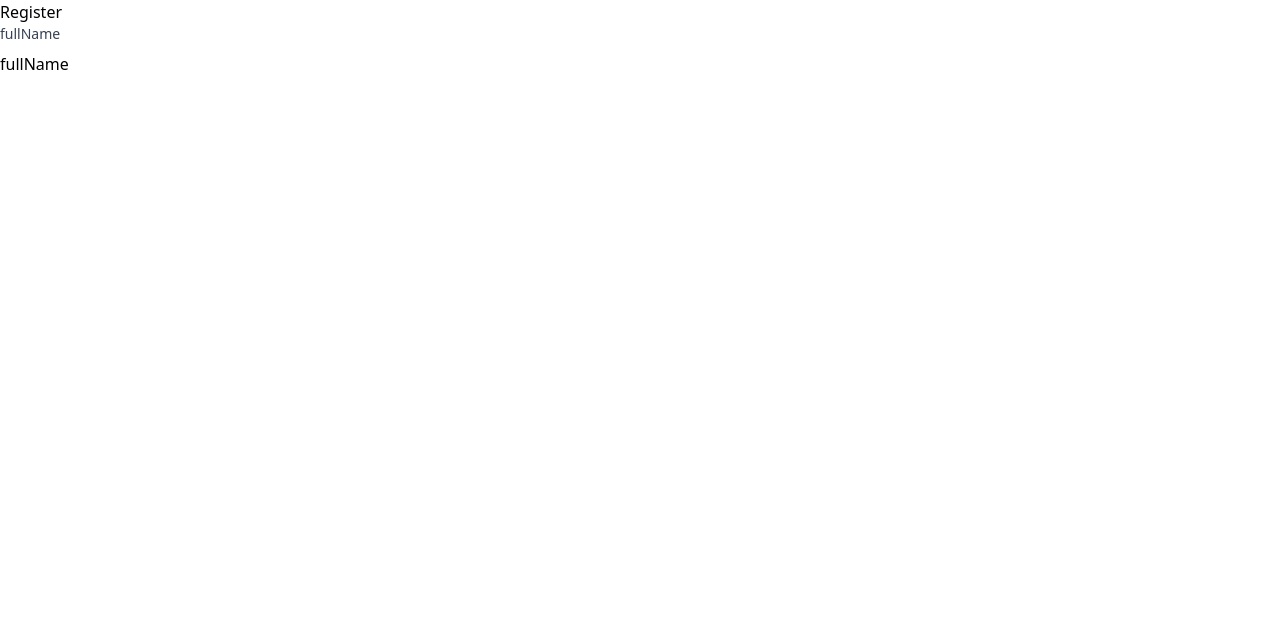
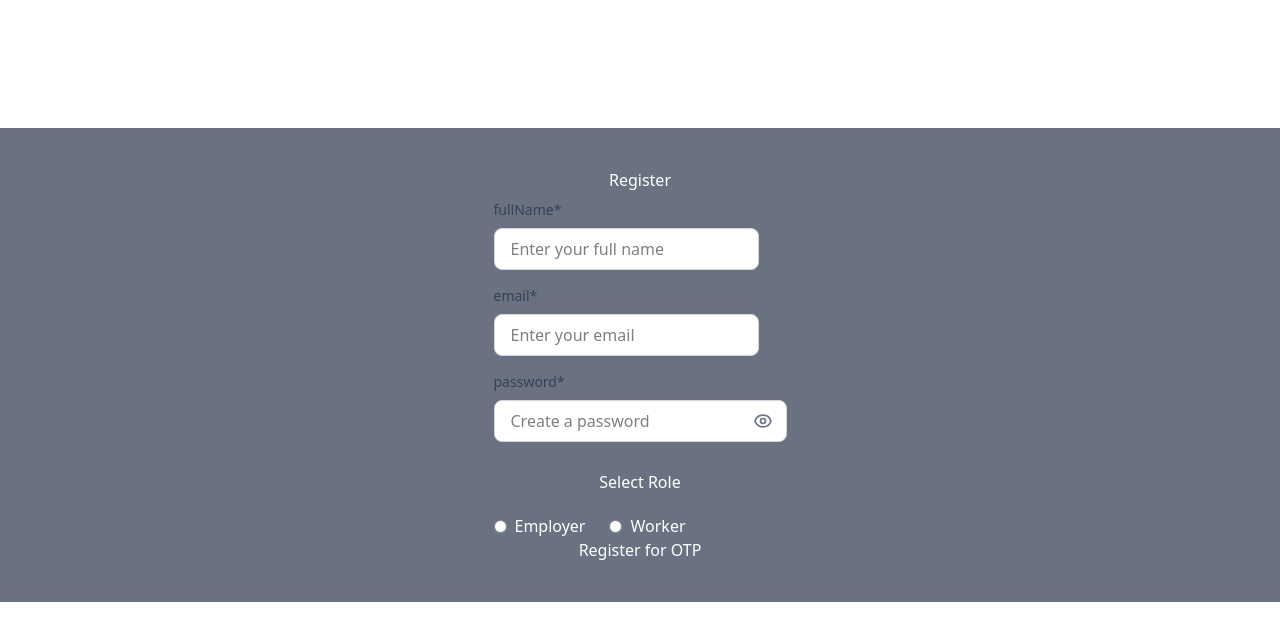
Before and after one commit to gaurav7chauhan/worker-app, a React (Vite) app in the folder client/: page / in a window 1280 px wide. Shown: the top 640 px of the page. Built offline with nearby package versions, Linux system fonts and the light colour scheme.

Commit message:
feat: implement registration form with validation and role selection; integrate API for user registration

```diff
--- a/client/src/App.jsx
+++ b/client/src/App.jsx
@@ -3,14 +3,18 @@ import Register from "./pages/auth/Register";
 import VerifyOtp from "./pages/auth/VerifyOtp";
 import Login from "./pages/auth/Login";
 import { Route, Routes } from "react-router-dom";
+import {Toaster} from "react-hot-toast"
 
 const App = () => {
   return (
-    <Routes>
-      <Route path="/" element={<Register />} />
-      <Route path="/otp" element={<VerifyOtp />} />
-      <Route path="/login" element={<Login />} />
-    </Routes>
+    <>
+    <Toaster position="top-right" />
+      <Routes>
+        <Route path="/" element={<Register />} />
+        <Route path="/otp" element={<VerifyOtp />} />
+        <Route path="/login" element={<Login />} />
+      </Routes>
+    </>
   );
 };
 
--- /dev/null
+++ b/client/src/api/axios.js
@@ -0,0 +1,11 @@
+import axios from "axios";
+
+const api = axios.create({
+  baseURL: "http://localhost:8000/api/v1", // change if needed
+  withCredentials: true,    // important if you use cookies later
+  headers: {
+    "Content-Type": "application/json",
+  },
+});
+
+export default api;
--- a/client/src/components/ui/Input.jsx
+++ b/client/src/components/ui/Input.jsx
@@ -27,6 +27,15 @@ const Input = forwardRef(
     // Simplified styles using CSS classes
     const inputClasses = `
       input-field
+      w-full
+      px-4 py-2
+      rounded-lg
+      bg-white text-black
+      border border-gray-300
+      outline outline-1 outline-transparent
+      focus:outline-black
+      focus:border-black
+      transition
       ${leftIcon ? "pl-11" : ""}
       ${rightIcon && type !== "password" ? "pr-11" : ""}
       ${type === "password" ? "pr-11" : ""}
--- a/client/src/pages/auth/Register.jsx
+++ b/client/src/pages/auth/Register.jsx
@@ -260,22 +260,160 @@
 import React from "react";
 import { useState } from "react";
 import Input from "../../components/ui/Input.jsx";
+import { useNavigate } from "react-router-dom";
+import toast from "react-hot-toast";
+import { useForm } from "react-hook-form";
+import api from "../../api/axios.js";
 
 const Register = () => {
-  const [fullName, setFullName] = useState("fullName");
-  const [email, setEmail] = useState("email");
-  const [password, setPassword] = useState(null);
-  const [role, setRole] = useState();
+  const navigate = useNavigate();
+  const {
+    register,
+    handleSubmit,
+    watch,
+    formState: { errors },
+  } = useForm();
+
+  const password = watch("password");
+  const role = watch("role");
+  const email = watch("email");
+
+  const isStrongPassword =
+    password &&
+    password.length >= 8 &&
+    /[A-Z]/.test(password) &&
+    /[0-9]/.test(password) &&
+    /[^a-zA-Z0-9]/.test(password);
+
+  const onSubmit = async (data) => {
+    try {
+      // 1️⃣ Decide register route by role
+      const registerUrl =
+        data.role === "employer"
+          ? "/auth/register/employer"
+          : "/auth/register/employer";
+
+      // 2️⃣ Call register API
+      const registerRes = await api.post(registerUrl, {
+        fullName: data.fullName,
+        email: data.email,
+        password: data.password,
+        role: data.role,
+      });
+
+      // backend should return userId or tempId
+      const { userId } = registerRes.data;
+
+      // 3️⃣ Request OTP
+      await api.post("/auth/request-register-otp", {
+        userId,
+        email: data.email,
+        role: data.role,
+        purpose: "register",
+      });
+
+      // 4️⃣ Navigate to OTP page
+      navigate("/otp", {
+        state: {
+          userId,
+          email: data.email,
+          role: data.role,
+        },
+      });
+    } catch (error) {
+      const msg =
+        error.response?.data?.error ||
+        error.response?.data?.message ||
+        "Something went wrong";
+      toast.error(msg);
+    }
+  };
+
   return (
-    <div>
-      <h1>Register</h1>
-      <div>
-        <form action="">
-          <label htmlFor="fullName"></label>
-          <Input label="fullName" type="text" value={fullName} />
-        </form>
+    <>
+      <div className="flex flex-col text-center items-center justify-center mt-32 bg-gray-500 py-10 text-white">
+        <h1 className="text-center">Register</h1>
+        <div>
+          <form onSubmit={handleSubmit(onSubmit)}>
+            <Input
+              label="fullName*"
+              name="fullName"
+              type="text"
+              placeholder="Enter your full name"
+              {...register("fullName", { required: "Full name is required" })}
+              error={errors.fullName?.message}
+              className="flex flex-col items-start py-2"
+            />
+            <Input
+              label="email*"
+              name="email"
+              type="email"
+              placeholder="Enter your email"
+              {...register("email", { required: "email is required" })}
+              error={errors.email?.message}
+              className="flex flex-col items-start py-2"
+            />
+            {email && !email.includes("@") && (
+              <p className="text-red-500 text-sm">Email must include @</p>
+            )}
+
+            <Input
+              label="password*"
+              name="password"
+              type="password"
+              placeholder="Create a password"
+              {...register("password", {
+                required: "Password is required",
+                minLength: { value: 8, message: "Min 8 characters" },
+              })}
+              error={errors.password?.message}
+              className="flex flex-col items-start py-2"
+            />
+            {password && (
+              <p
+                className={`text-sm mt-1 ${
+                  isStrongPassword ? "text-green-600" : "text-red-600"
+                }`}
+              >
+                {isStrongPassword ? "Strong password" : "Weak password"}
+              </p>
+            )}
+            <div>
+              <h3 className="py-5">Select Role</h3>
+
+              <div className="flex gap-6">
+                <label className="flex items-center gap-2 cursor-pointer">
+                  <input
+                    type="radio"
+                    value="employer"
+                    {...register("role", { required: "Please select a role" })}
+                  />
+                  Employer
+                </label>
+
+                <label className="flex items-center gap-2 cursor-pointer">
+                  <input
+                    type="radio"
+                    value="worker"
+                    {...register("role", { required: "Please select a role" })}
+                  />
+                  Worker
+                </label>
+              </div>
+
+              {errors.role && (
+                <p className="text-red-500 text-sm mt-1">
+                  {errors.role.message}
+                </p>
+              )}
+            </div>
+            {role && <p>Selected role: {role}</p>}
+
+            <button type="submit">Register for OTP</button>
+          </form>
+        </div>
       </div>
-    </div>
+    </>
   );
 };
 
```
